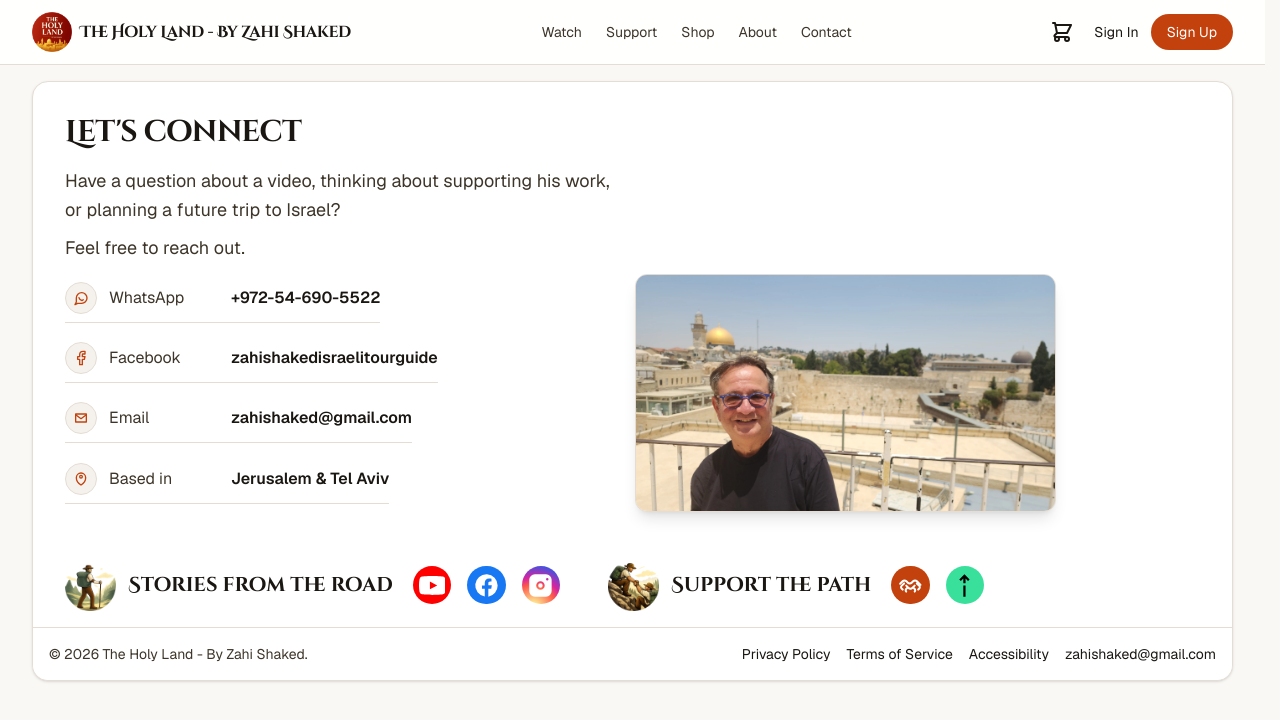
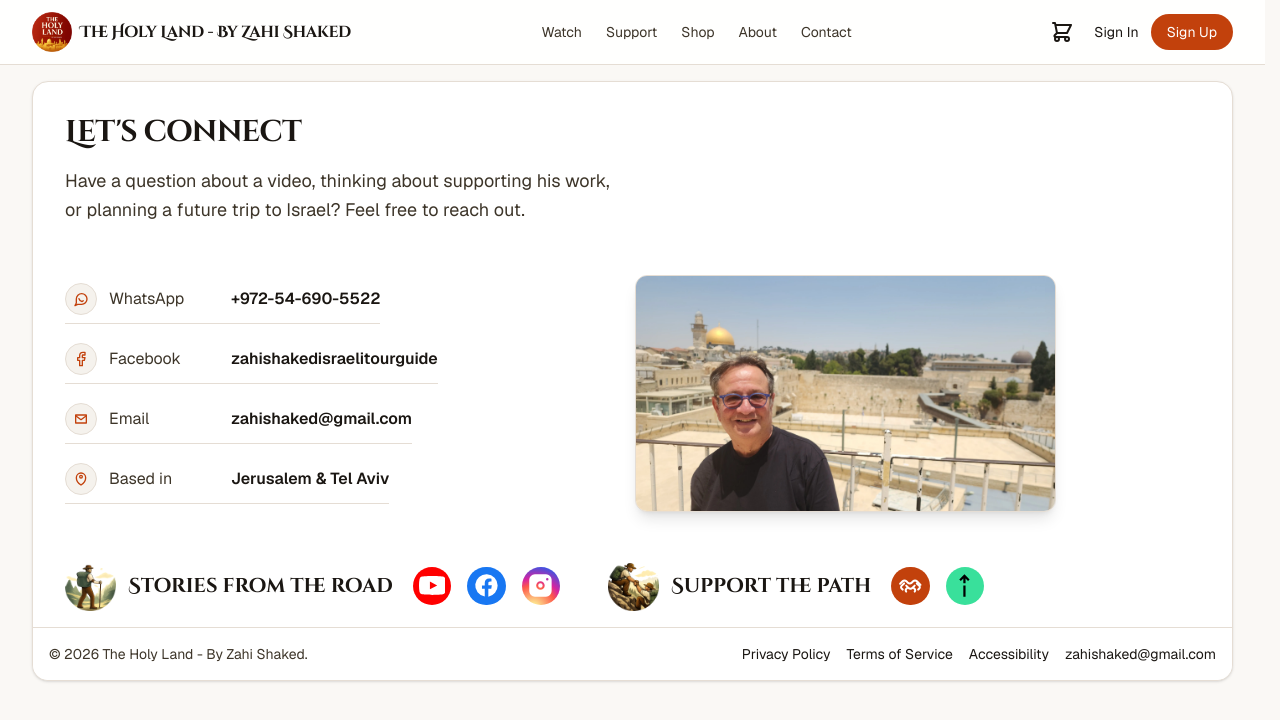
Before and after one commit to Ponzee/zahi-tours, a Next.js app: page /contact in a window 1280 px wide. Shown: the top 720 px of the page. Built offline with nearby package versions, Linux system fonts and the light colour scheme; no server answers.

Commit message:
ui(contact): inline feel-free sentence and preserve spacing

```diff
--- a/app/contact/page.tsx
+++ b/app/contact/page.tsx
@@ -16,10 +16,12 @@ export default function ContactPage() {
                 <h1 className="font-headline text-xl sm:text-2xl md:text-3xl font-bold tracking-tight text-[#1a1612]">
                   Let&apos;s connect
                 </h1>
-                <p className="mt-4 text-base md:text-lg text-[#3d3529] max-w-3xl leading-relaxed">
+                <p className="mt-4 pb-[34px] md:pb-[38px] text-base md:text-lg text-[#3d3529] max-w-3xl leading-relaxed">
                   Have a question about a video, thinking about supporting his work,
-                  <span className="block">or planning a future trip to Israel?</span>
-                  <span className="block mt-2">Feel free to reach out.</span>
+                  <span className="block">
+                    or planning a future trip to Israel?{" "}
+                    <span className="whitespace-nowrap">Feel free to reach out.</span>
+                  </span>
                 </p>
               </div>
 
```
